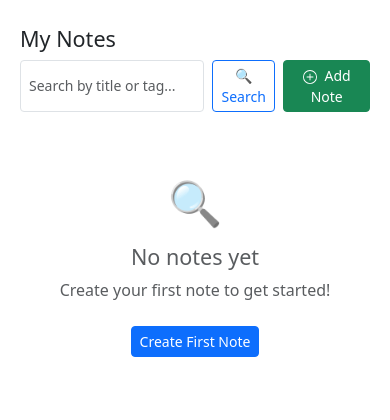
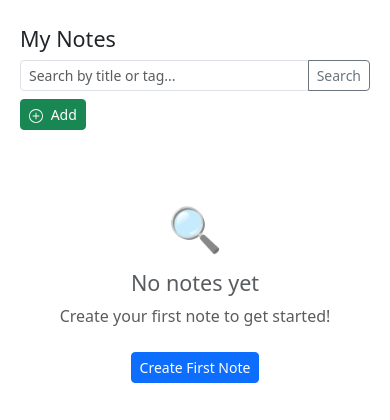
Before and after one commit to Juhi-Kini/NoteApp, a Flask app: page /dashboard in a window 390 px wide. Shown: the part 56-476 px from the top of the page. Run offline with Flask 3, Linux system fonts and the light colour scheme; the visitor is signed in with stand-in values (Sample User, id 1); data that the repository does not hold is empty; some libraries are stand-ins or nearby versions.

Commit message:
Refactor dashboard layout and search form

```diff
--- a/templates/dashboard.html
+++ b/templates/dashboard.html
@@ -2,25 +2,26 @@
 
 {% block content %}
 <div class="container mt-2 mt-md-4">
-  <!-- Header with Search -->
-  <div class="d-flex flex-column flex-md-row justify-content-between align-items-start align-items-md-center mb-3 gap-2">
-    <h2 class="h4 mb-0">My Notes</h2>
-    <div class="d-flex gap-2 w-100 w-md-auto">
-      <!-- Search Form -->
-      <form method="GET" action="/dashboard" class="d-flex gap-2 flex-grow-1">
+  <!-- Everything in One Row -->
+  <div class="d-flex flex-wrap align-items-center gap-2 mb-4">
+    <h2 class="h4 mb-0 me-2">My Notes</h2>
+
+    <form method="GET" action="/dashboard" class="flex-grow-1">
+      <div class="input-group input-group-sm">
         <input type="text" name="search" class="form-control form-control-sm"
                placeholder="Search by title or tag..."
                value="{{ search_query if search_query else '' }}">
-        <button type="submit" class="btn btn-outline-primary btn-sm">🔍 Search</button>
+        <button type="submit" class="btn btn-outline-secondary btn-sm">Search</button>
+      </div>
     </form>
+
     <a href="/note/new" class="btn btn-success btn-sm">
       <svg xmlns="http://www.w3.org/2000/svg" width="14" height="14" fill="currentColor" class="bi bi-plus-circle me-1" viewBox="0 0 16 16">
         <path d="M8 15A7 7 0 1 1 8 1a7 7 0 0 1 0 14zm0 1A8 8 0 1 0 8 0a8 8 0 0 0 0 16z"/>
         <path d="M8 4a.5.5 0 0 1 .5.5v3h3a.5.5 0 0 1 0 1h-3v3a.5.5 0 0 1-1 0v-3h-3a.5.5 0 0 1 0-1h3v-3A.5.5 0 0 1 8 4z"/>
       </svg>
-        Add Note
+      Add
     </a>
-    </div>
   </div>
 
   <!-- Show Search Results Info -->
@@ -112,6 +113,19 @@
     transform: translateY(-4px);
     box-shadow: 0 4px 12px rgba(0,0,0,0.15);
   }
+  .input-group .form-control:focus {
+    box-shadow: none;
+    border-color: #86b7fe;
+  }
+  @media (max-width: 768px) {
+    .d-flex.flex-wrap {
+      flex-direction: row;
+      flex-wrap: wrap;
+    }
+    .flex-grow-1 {
+      min-width: 150px;
+    }
+  }
   @media (max-width: 576px) {
     .btn-group-sm .btn {
       padding: 0.25rem 0.4rem;
@@ -120,6 +134,9 @@
       padding-left: 10px;
       padding-right: 10px;
     }
+    .d-flex.flex-wrap {
+      gap: 6px;
+    }
   }
 </style>
 {% endblock %}
```
Lines whose indentation alone changed are shown as unchanged.
